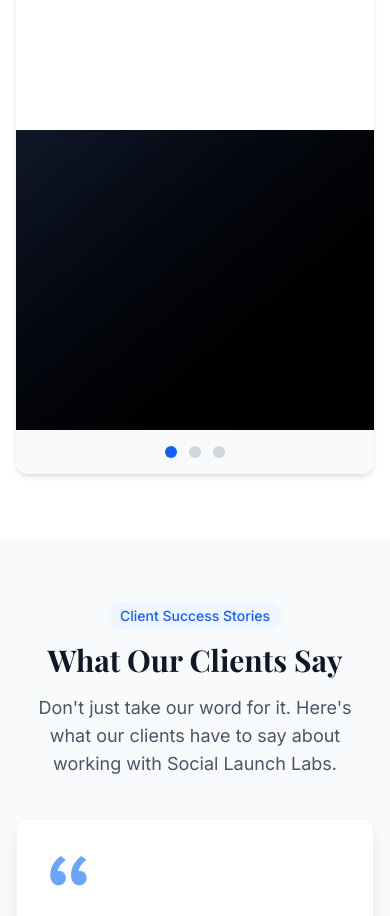
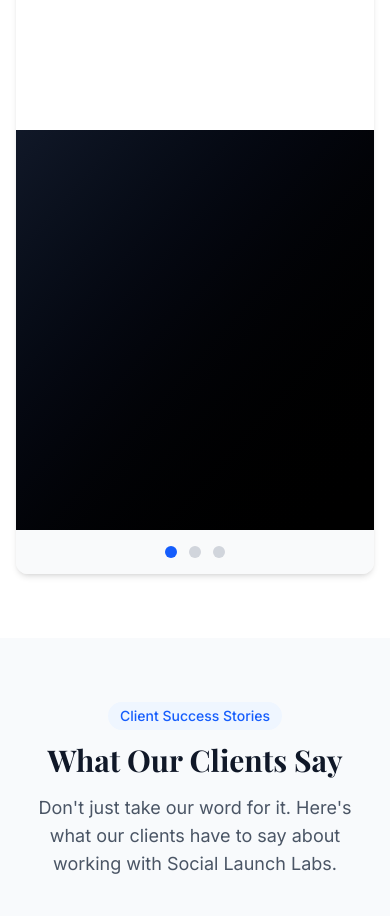
Before and after one commit to WeaverAndrew55/social-launch-labs, a React (Vite) app: page / in a window 390 px wide. Shown: the part 8460-9376 px from the top of the page. Built offline with nearby package versions, Linux system fonts and the light colour scheme.

Commit message:
Fix height issues in PackagesCarouselSection

```diff
--- a/src/components/sections/home/PackagesCarouselSection.jsx
+++ b/src/components/sections/home/PackagesCarouselSection.jsx
@@ -356,7 +356,7 @@ const PackagesCarouselSection = ({
                   {packages.map((pkg, index) => (
                     <div
                       key={index}
-                      className="package-panel p-6 md:p-8"
+                      className="package-panel p-6 md:p-8 min-h-[460px]"
                       style={{display: index === activeIndex ? 'block' : 'none'}}
                     >
                       <div className="flex flex-col mb-6">
@@ -419,7 +419,7 @@ const PackagesCarouselSection = ({
                 </div>
 
                 {/* Right column: Video preview */}
-                <div className="bg-gradient-to-br from-gray-900 to-black relative h-full min-h-[300px] md:min-h-[400px]">
+                <div className="bg-gradient-to-br from-gray-900 to-black relative h-full min-h-[400px] md:min-h-[600px]">
                   {packages.map((pkg, index) => (
                     <div
                       key={index}
```
